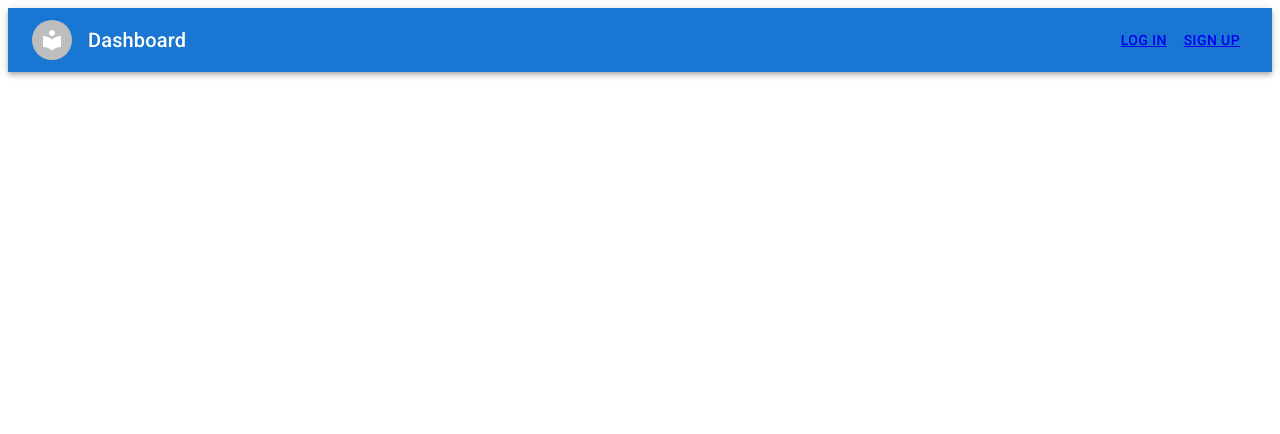
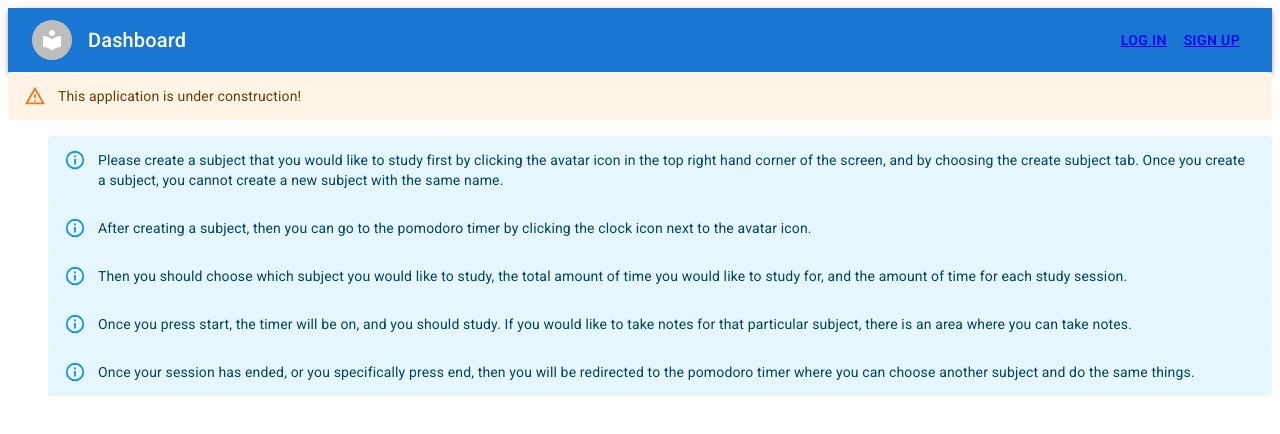
Before and after one commit to MercyAkindele/learning-app, a React (Vite) app in the folder learning-app-frontend/: page /dashboard in a window 1280 px wide. Shown: the top 434 px of the page. Built offline with nearby package versions, Linux system fonts and the light colour scheme; no server answers.

Commit message:
added instructions as to how to use this application while under construction

```diff
--- a/learning-app-frontend/src/components/CreateSubject.tsx
+++ b/learning-app-frontend/src/components/CreateSubject.tsx
@@ -55,6 +55,10 @@ const CreateSubject = () => {
   return (
     <>
       <Navigation title={"Create Subject"} />
+      <Alert severity="info">
+          After creating a subject, then you can go to the pomodoro timer by
+          clicking the clock icon next to the avatar icon.
+        </Alert>
       <Container maxWidth="sm">
         <Box
           component="form"
--- a/learning-app-frontend/src/components/Dashboard.tsx
+++ b/learning-app-frontend/src/components/Dashboard.tsx
@@ -1,7 +1,6 @@
 import Navigation from "./Navigation";
-// import { useAuth } from "../firebase/auth";
-// import { Button } from "@mui/material";
-// import PomodoroTimer from "./PomodoroTimer";
+import { Alert } from "@mui/material";
+
 
 const Dashboard = () => {
   const title = "Dashboard";
@@ -9,6 +8,38 @@ const Dashboard = () => {
   return (
     <>
       <Navigation title={title} />
+      <Alert severity="warning">This application is under construction!</Alert>
+      <ul>
+        <Alert severity="info">
+          Please create a subject that you would like to study first by clicking
+          the avatar icon in the top right hand corner of the screen, and by
+          choosing the create subject tab. Once you create a subject, you cannot
+          create a new subject with the same name.
+        </Alert>
+
+        <Alert severity="info">
+          After creating a subject, then you can go to the pomodoro timer by
+          clicking the clock icon next to the avatar icon.
+        </Alert>
+
+        <Alert severity="info">
+          Then you should choose which subject you would like to study, the
+          total amount of time you would like to study for, and the amount of
+          time for each study session.
+        </Alert>
+
+        <Alert severity="info">
+          Once you press start, the timer will be on, and you should study. If
+          you would like to take notes for that particular subject, there is an
+          area where you can take notes.
+        </Alert>
+
+        <Alert severity="info">
+          Once your session has ended, or you specifically press end, then you
+          will be redirected to the pomodoro timer where you can choose another
+          subject and do the same things.
+        </Alert>
+      </ul>
     </>
   );
 };
--- a/learning-app-frontend/src/components/PomodoroMode.tsx
+++ b/learning-app-frontend/src/components/PomodoroMode.tsx
@@ -1,6 +1,6 @@
 import { Box, Container, Grid, Button, Paper, Typography } from "@mui/material";
 import Notes from "./Notes";
-import {useState, useEffect} from "react"
+import {useState, useEffect, useRef} from "react"
 
 type PomodoroModeProps = {
   studyIncrements: number;
@@ -31,33 +31,21 @@ type TheStudyType = "study" | "studyBreak";
 const [timerRunning, setTimerRunning] = useState(true);
 const [typeOfStudy, setTypeOfStudy] = useState<TheStudyType>("study");
 const [intervalId, setIntervalId] = useState<NodeJS.Timeout | undefined>();
-const [otherIntervalId,  setOtherIntervalId]= useState<NodeJS.Timeout|undefined>();
+const [secondsIntervalId,  setSecondsIntervalId]= useState<NodeJS.Timeout|undefined>();
 const [totalDur, setTotalDur] = useState(totalDuration - 1)
 const [totalDurSec, setTotalDurSec] = useState(59)
 const [studyInc, setStudyInc] = useState(studyIncrements - 1)
 const [breaks, setBreaks] = useState(5)
-
-useEffect(()=>{
-  if(timerRunning){
-    const secondsInterval = setInterval(()=>{
-      if(totalDurSec === 1){
-        setTotalDurSec(59)
-       }
-       if(totalDur > 0){
-         setTotalDurSec((current) => current - 1)
-       }
-     },1000)
-     setOtherIntervalId(secondsInterval);
-     clearInterval(otherIntervalId)
-      return () => {
-        clearInterval(secondsInterval);
-      };
-}},[totalDur, totalDurSec])
+const pauseTime = useRef<number|null>(null)
 
 
 useEffect(() => {
 
     if (timerRunning) {
+      const secondsInterval = setInterval(()=>{
+        setTotalDurSec((current)=> current === 0 ? 59:current-1)
+       },1000)
+
       const studyInterval = setInterval(() => {
         console.log("this is timerRunning", timerRunning)
 
@@ -101,21 +89,35 @@ useEffect(() => {
 
       }, 1000*60 );
       setIntervalId(studyInterval);
+      setSecondsIntervalId(secondsInterval)
       return () => {
+        clearInterval(secondsInterval)
         clearInterval(studyInterval);
       };
     }
-  }, [timerRunning, totalDur, typeOfStudy, studyInc, breaks]);
+  }, [timerRunning, totalDur, typeOfStudy, studyInc, breaks, studyIncrements, setStart]);
 
   const handleCountDownPause = () => {
     if (timerRunning) {
+      console.log("this is pauseRef time", pauseTime.current)
+      console.log("this is total duration seconds", totalDurSec)
+      console.log("this is total duration", totalDur)
       setTimerRunning(false);
       clearInterval(intervalId);
+      clearInterval(secondsIntervalId)
+      pauseTime.current = new Date().getTime()
     }
   };
   const handleCountDown = () => {
     if (!timerRunning) {
       setTimerRunning(true);
+      // const timeElapsed = pauseTime.current
+      // if(pauseTime.current !== null){
+      //   // const remainingSeconds = Math.max(totalDurSec - Math.floor(timeElapsed / 1000), 0);
+      //   // const remainingMinutes = Math.max(totalDur - Math.floor(( totalDurSec) / 60000), 0);
+      //   // setTotalDur(remainingMinutes);
+      // }
+
     }
   };
   const exitFullScreen = () => {
--- a/learning-app-frontend/src/components/PomodoroTimer.tsx
+++ b/learning-app-frontend/src/components/PomodoroTimer.tsx
@@ -127,6 +127,11 @@ const PomodoroTimer = () => {
   return (
     <>
       <Navigation title={title} />
+        <Alert severity="info">
+          Once you press start, the timer will be on, and you should study. If
+          you would like to take notes for that particular subject, there is an
+          area where you can take notes.
+        </Alert>
       <Container sx={{ display: "flex", justifyContent: "center" }}>
         {!start && (
           <Card
```
